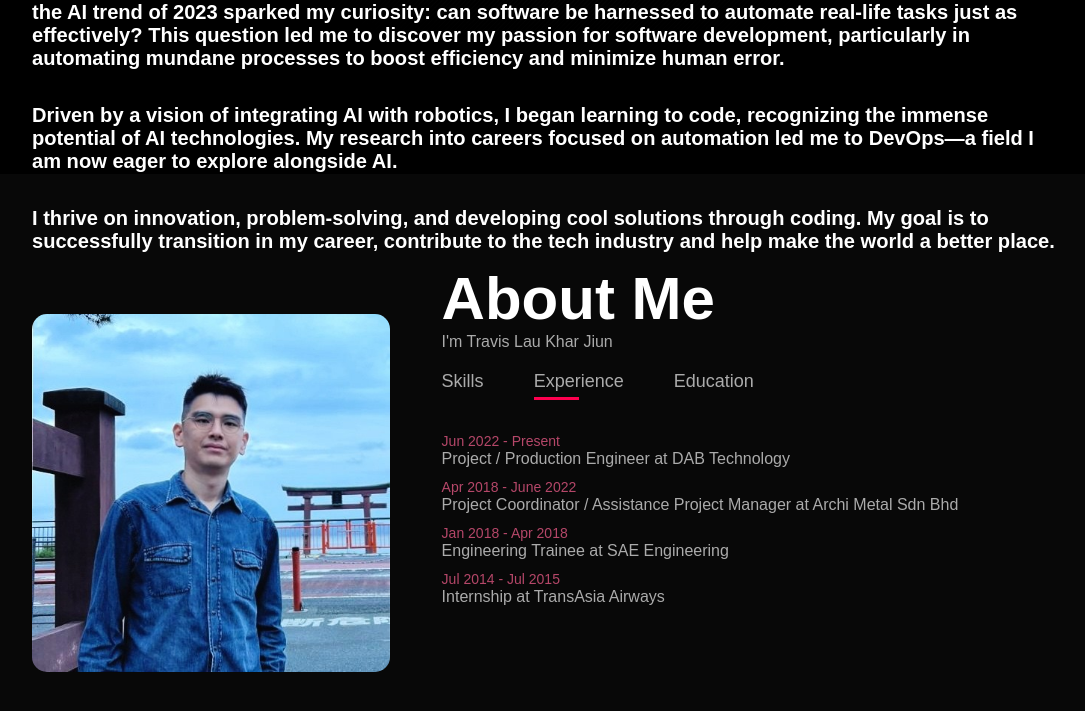
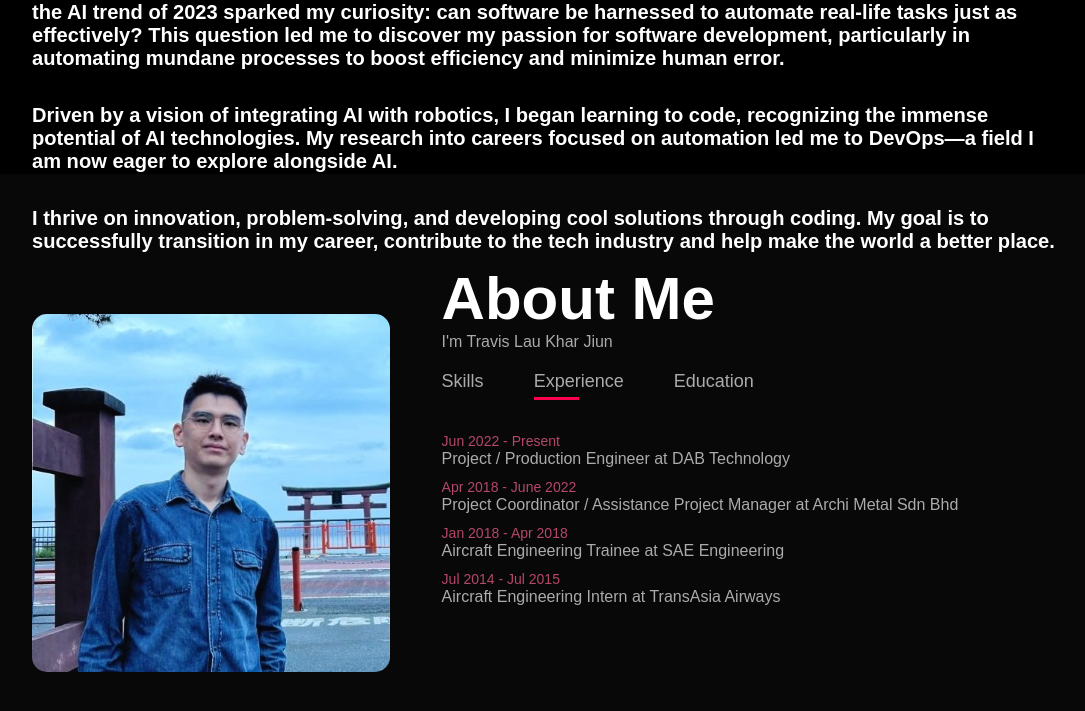
Before and after one commit to TravisLau92/Portfolio-Project, a website: page index.html in a window 1280 px wide. Both pictures are taken after a click on the element "Experience". Shown: the part 626-1337 px from the top of the page, without its empty margins (96-1181 px from the left). Drawn offline with Linux system fonts and the light colour scheme.

Commit message:
Update index.html

```diff
--- a/index.html
+++ b/index.html
@@ -66,8 +66,8 @@
             <ul>
               <li><span>Jun 2022 - Present</span><br>Project / Production Engineer at DAB Technology</li>
               <li><span>Apr 2018 - June 2022</span><br>Project Coordinator / Assistance Project Manager at Archi Metal Sdn Bhd</li>
-              <li><span>Jan 2018 - Apr 2018</span><br>Engineering Trainee at SAE Engineering</li>
-              <li><span>Jul 2014 - Jul 2015</span><br>Internship at TransAsia Airways</li>
+              <li><span>Jan 2018 - Apr 2018</span><br>Aircraft Engineering Trainee at SAE Engineering</li>
+              <li><span>Jul 2014 - Jul 2015</span><br>Aircraft Engineering Intern at TransAsia Airways</li>
             </ul>
           </div>
           <div class="tab-contents" id="education">
```
